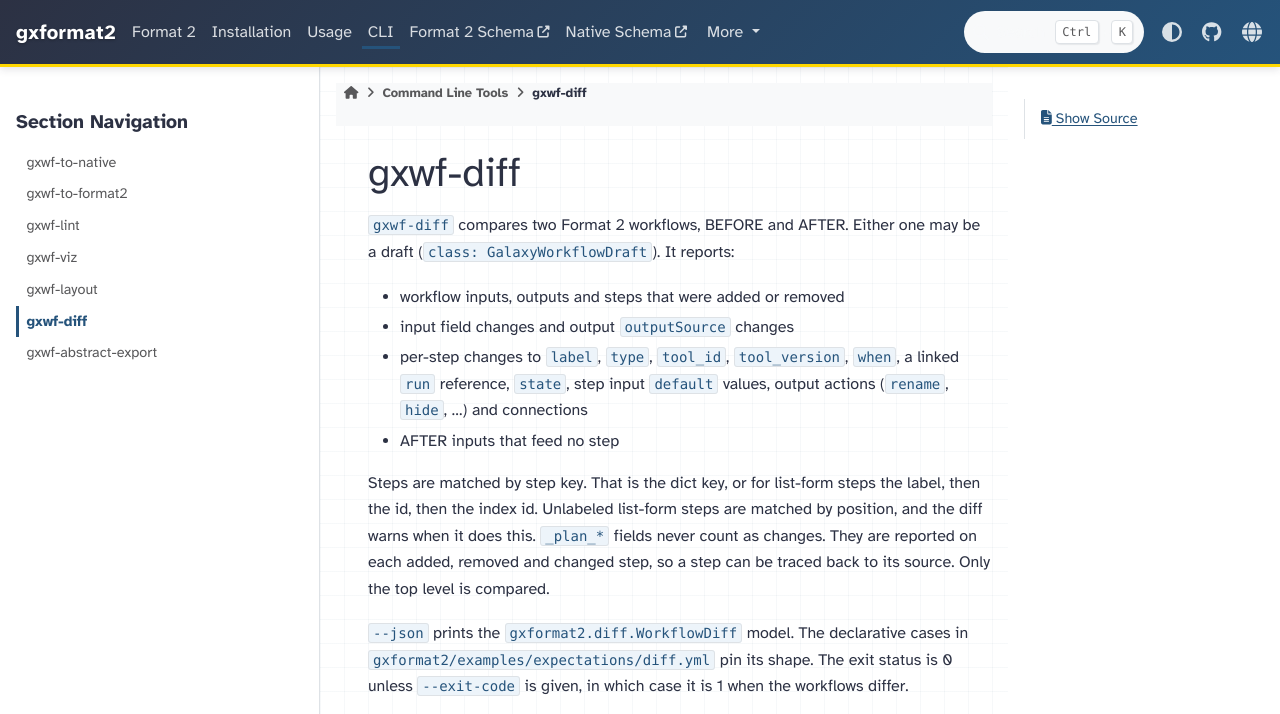
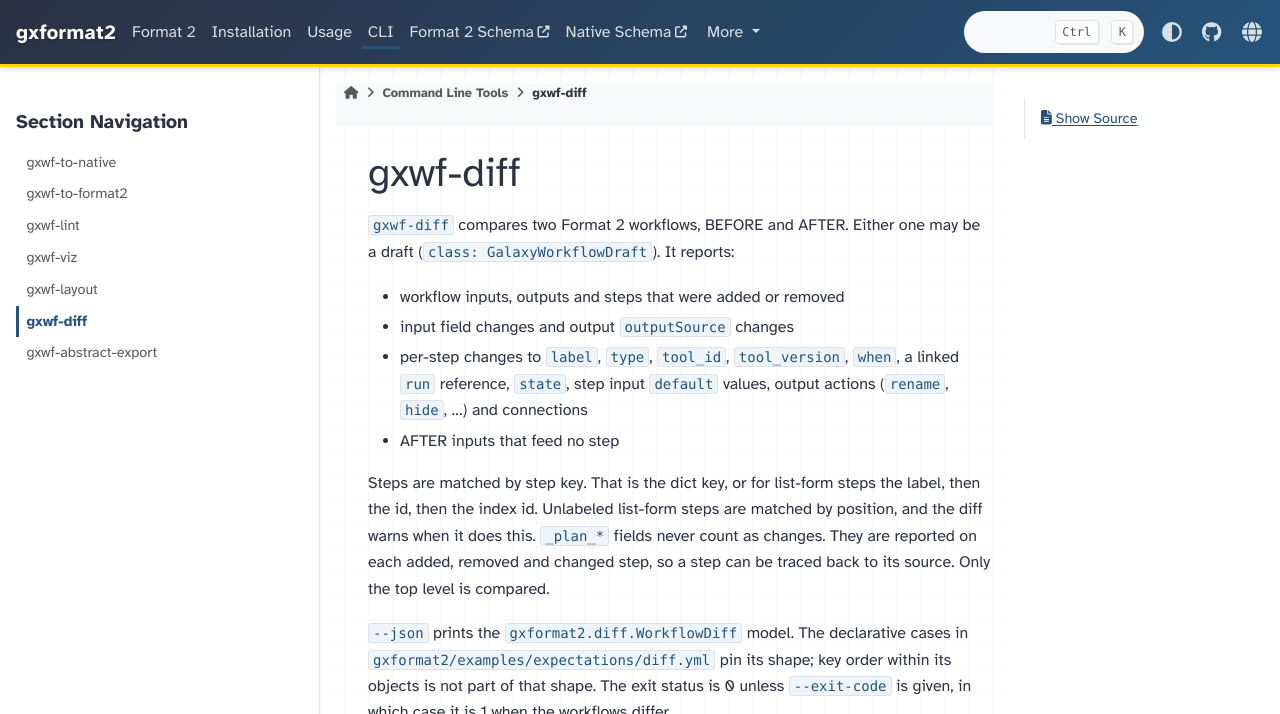
Before and after one commit to galaxyproject/gxformat2, a Sphinx documentation site: the page built from docs/cli_diff.rst, in a window 1280 px wide and 985 px high, cut to the strip 0-714 px from the top of the window. Built offline with Sphinx 7.4.7 and the PyData theme 0.15.4, drawn with Linux system fonts in a browser that asks for light colours.

Commit message:
Pin omitted nested input types as defaults; key order not in diff contract
diff.yml case test_diff_omitted_nested_type_equals_its_default: validator
(regex), record field (File) and sample-sheet column (string) types left
out vs spelled out is no change, so TS must fill the same model defaults.
Doc and diff.yml header say JSON key order isn't part of the shape.

Co-Authored-By: Claude Opus 5.5 <noreply@anthropic.com>

```diff
--- a/docs/cli_diff.rst
+++ b/docs/cli_diff.rst
@@ -18,7 +18,8 @@ as changes. They are reported on each added, removed and changed step, so a
 step can be traced back to its source. Only the top level is compared.
 
 ``--json`` prints the ``gxformat2.diff.WorkflowDiff`` model. The declarative
-cases in ``gxformat2/examples/expectations/diff.yml`` pin its shape. The exit
+cases in ``gxformat2/examples/expectations/diff.yml`` pin its shape; key order
+within its objects is not part of that shape. The exit
 status is 0 unless ``--exit-code`` is given, in which case it is 1 when the
 workflows differ.
 
```
Also changed, not shown: 4 other files.
